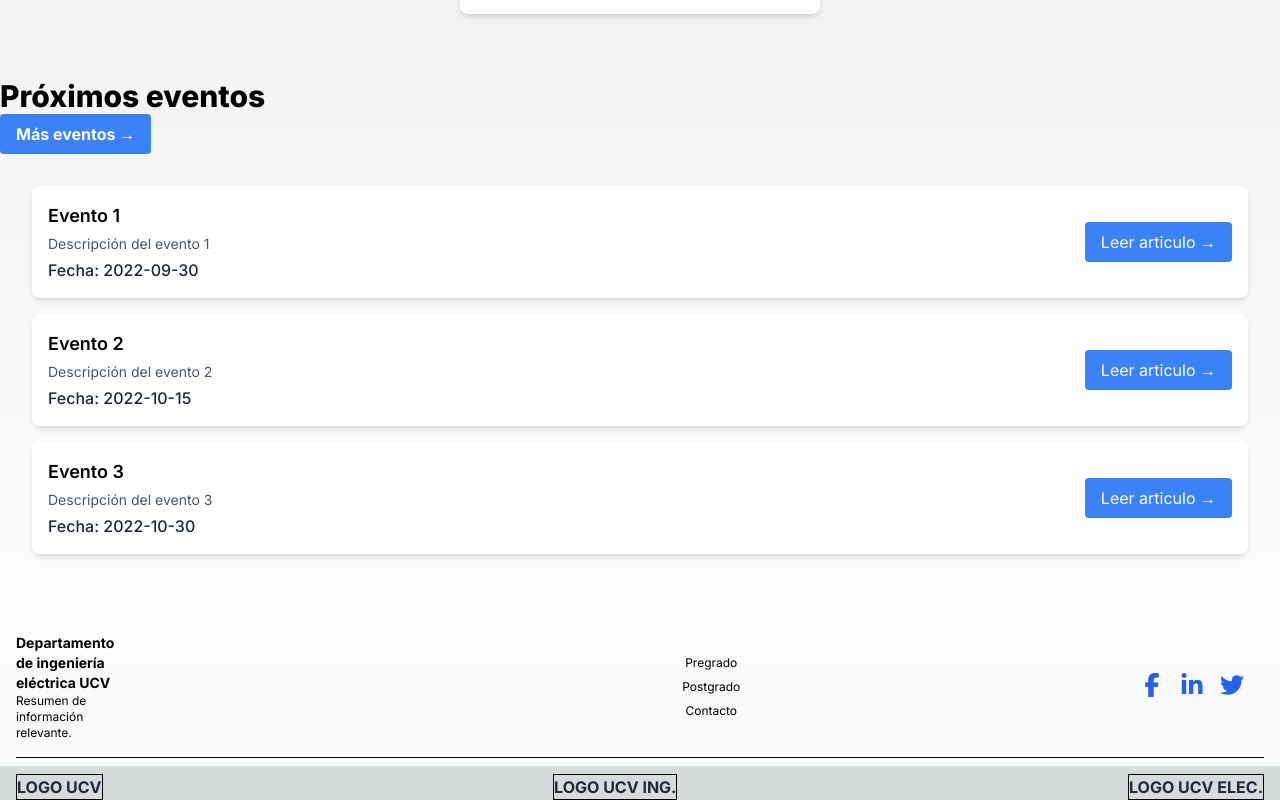
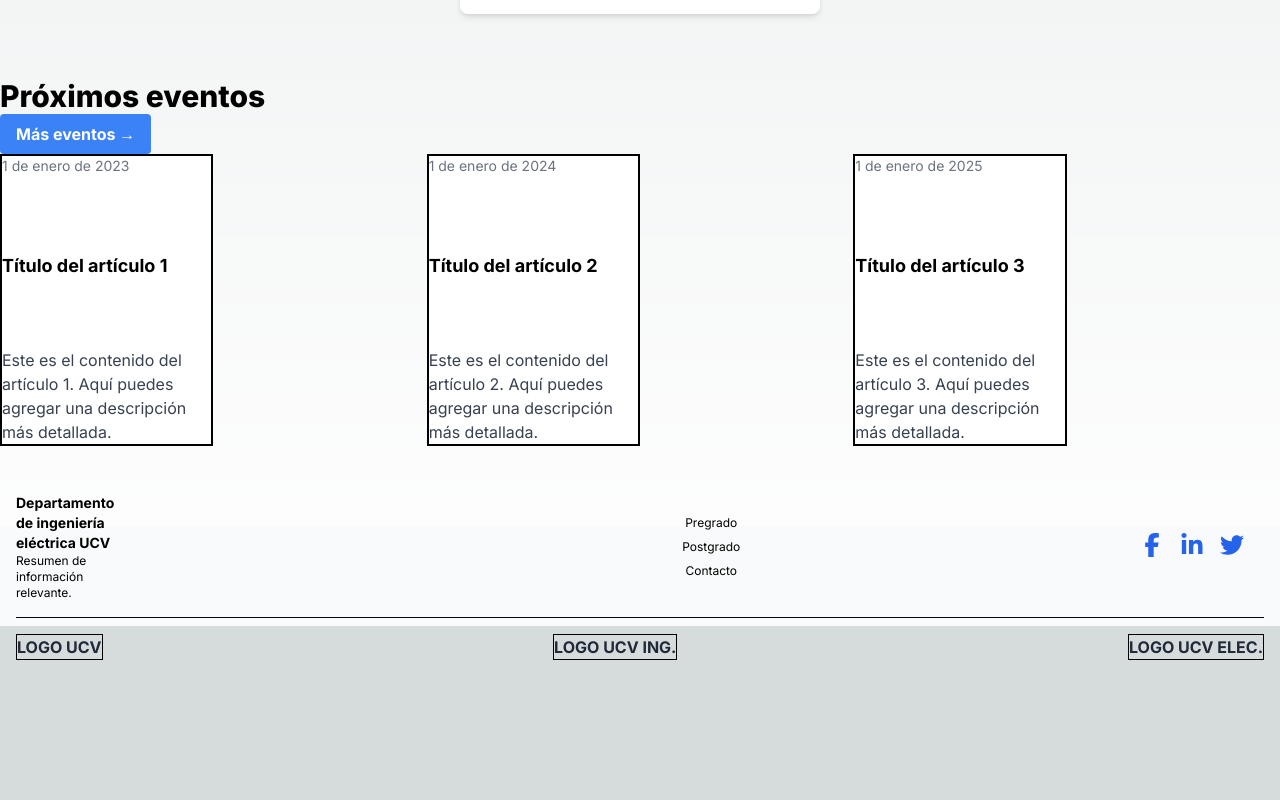
Before and after one commit to LideEieUcv/eie-frontend, a Next.js app: page / in a window 1280 px wide. Shown: the part 1514-2314 px from the top of the page. After the commit the page ends 2174 px from the top, so only its background shows below. Built offline with nearby package versions, Linux system fonts and the light colour scheme.

Commit message:
fix: creating minicards

```diff
--- /dev/null
+++ b/app/components/minicard.tsx
@@ -0,0 +1,19 @@
+import React from 'react';
+
+interface CardProps{
+    title: string;
+    date: string;
+    content: string;
+}
+
+const MiniCard: React.FC<CardProps> = ({ title, date, content}) => {
+    return(
+        <div className='bg-white border-2 border border-black overflow-hidden w-1/2 grid grid-rows-3'>
+            <h1 className="text-gray-500 text-sm mb-2 flex flex-row grid-cols-2">{date}</h1>
+            <h2 className="text-lg font-bold mb-2">{title}</h2>
+            <p className="text-gray-700">{content}</p>
+        </div>
+    );
+};
+
+export default MiniCard;
--- a/app/page.tsx
+++ b/app/page.tsx
@@ -4,6 +4,7 @@ import Footer from '@/app/components/footer';
 import Box from '@/app/components/mainaccess';
 import Calendar from '@/app/components/upcomingevents'
 import Card from '@/app/components/card';
+import MiniCard from '@/app/components/minicard';
 
 const eventsData = [
   { date: '2022-09-30', title: 'Evento 1', description: 'Descripción del evento 1' },
@@ -49,12 +50,25 @@ const Index = () => {
         <div className='flex'>
           <h1 className='font-extrabold text-3xl'>Próximos eventos</h1>
         </div>
-        <div className='flex '>
+        <div className='flex'>
           <a href="/noticias-y-eventos" className='font-bold text-md bg-blue-500 text-white px-4 py-2 rounded hover:bg-blue-600 transition'>Más eventos →</a>
         </div>
-
-        <div className="p-8 grid-row">
-          <Calendar events={eventsData} />
+        <div className='grid grid-cols-3 w-full'>
+          <MiniCard
+            title="Título del artículo 1"
+            date="1 de enero de 2023"
+            content="Este es el contenido del artículo 1. Aquí puedes agregar una descripción más detallada."
+          />
+          <MiniCard
+            title="Título del artículo 2"
+            date="1 de enero de 2024"
+            content="Este es el contenido del artículo 2. Aquí puedes agregar una descripción más detallada."
+          />
+          <MiniCard
+            title="Título del artículo 3"
+            date="1 de enero de 2025"
+            content="Este es el contenido del artículo 3. Aquí puedes agregar una descripción más detallada."
+          />
         </div>
       </div>
 
```
